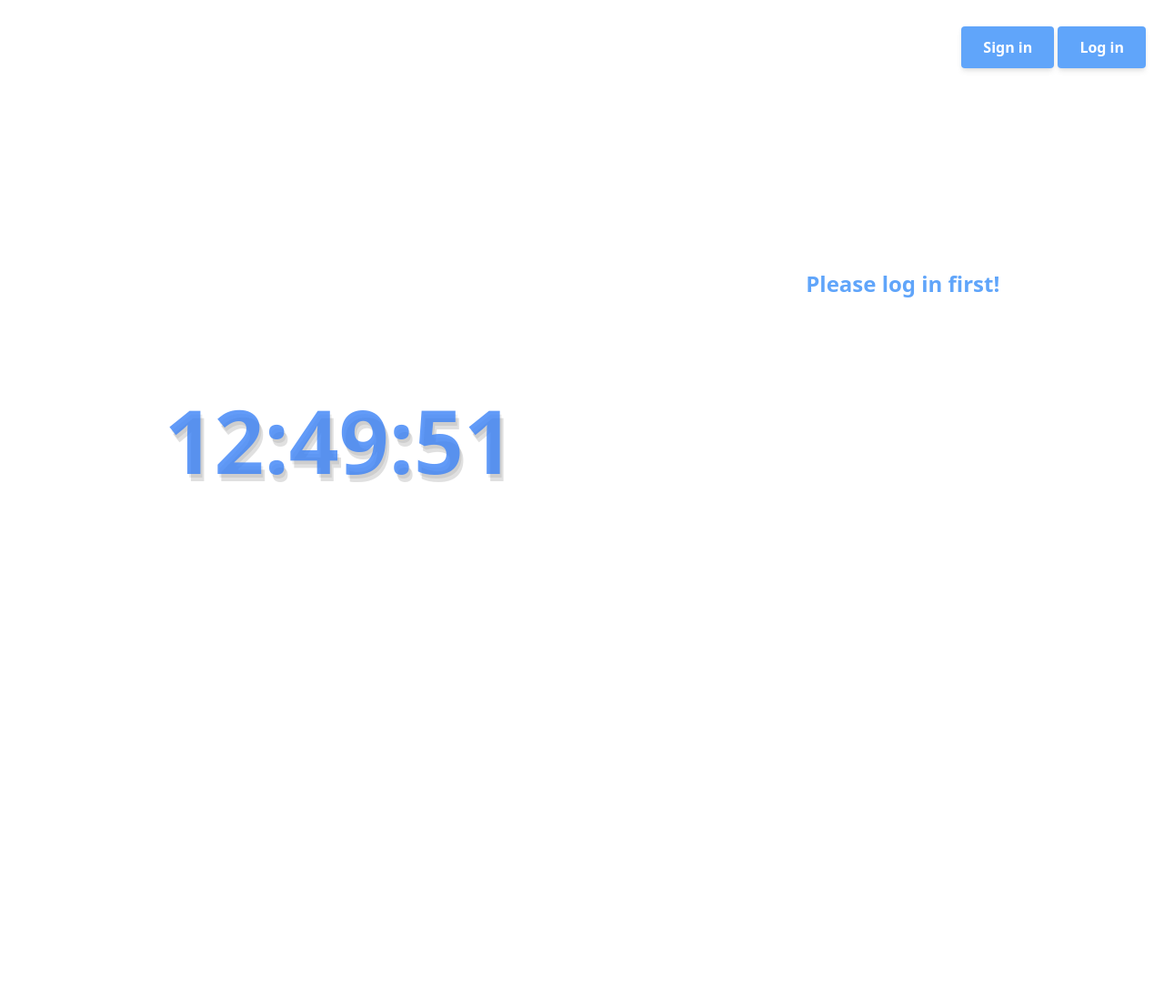
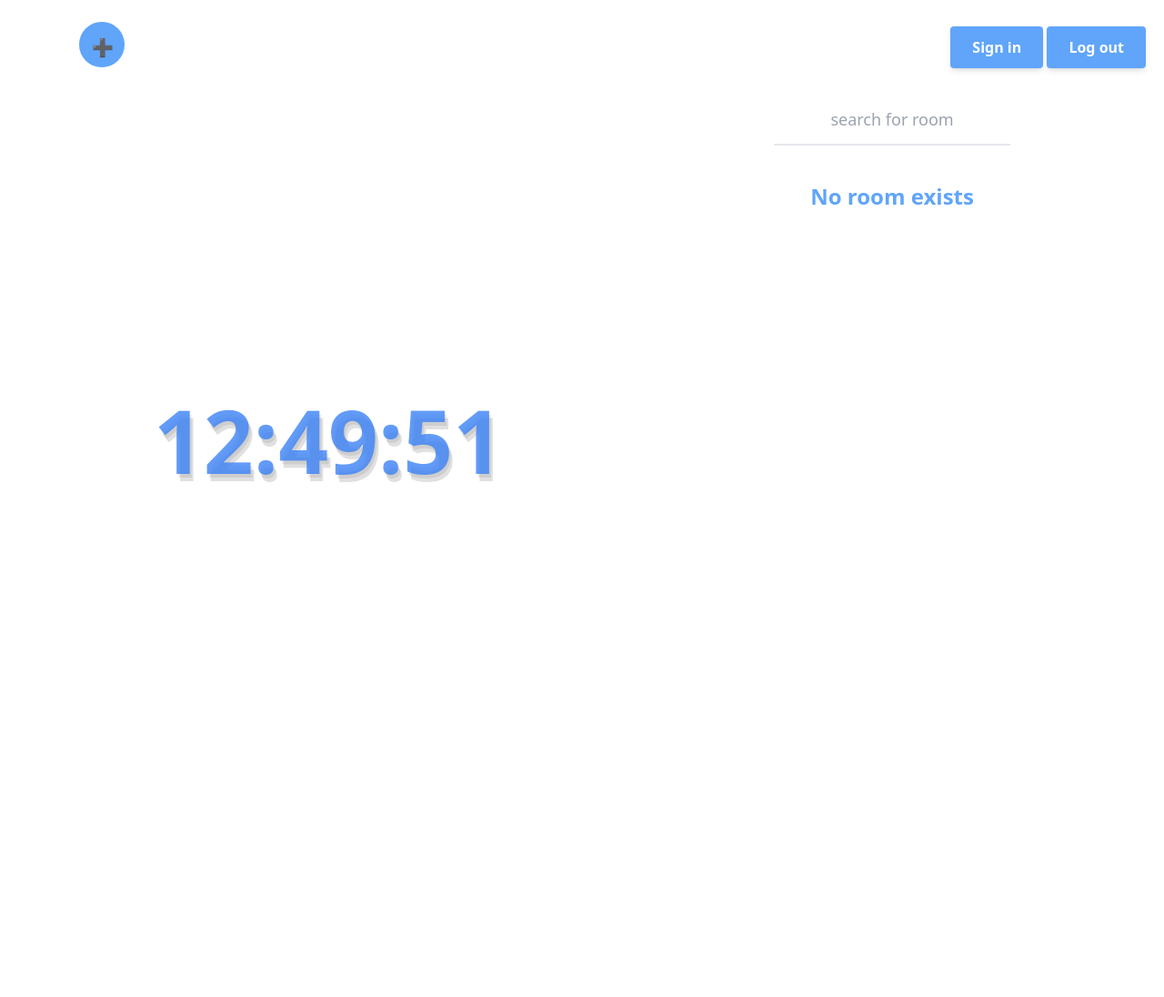
Before and after one commit to im-gnar/ShareToDolistProject, a Flask app: page / in a window 1280 px wide. Shown: the whole page at 91% size. After the commit the page ends 530 px from the top, so only its background shows below. Run offline with Flask 2, Linux system fonts and the light colour scheme; the visitor is signed in with stand-in values (Sample User, id 1); data that the repository does not hold is empty; some libraries are stand-ins or nearby versions.

Commit message:
fix: :fire: createRoom bug, createRoom btn position

```diff
--- a/ShareToDoList/main.py
+++ b/ShareToDoList/main.py
@@ -16,7 +16,7 @@ def mainpage():
         login = True
         return render_template("main.html", login=login, roomList=searchByWord(word))
     # create room
-    if roomtitle != None:
+    if roomtitle != '':
         login = True
         host = session['user']
         addRoom(host, roomtitle)
@@ -46,7 +46,7 @@ def loginpage():
                 break
             # login success
             else:
-                session['user'] = db[count]['NAME']
+                session['user'] = db[count]['ID']
                 login = True
                 return render_template("main.html", login=login, roomList=selectroom())
     return render_template("login.html", Error=Error)
@@ -101,8 +101,8 @@ def searchByWord(word):
 ########### connect DB
 todo_db = pymysql.connect(
     user='root',
-    passwd='jj123100!!',
-    # passwd='5180',
+    # passwd='jj123100!!',
+    passwd='5180',
     host='127.0.0.1',
     # host='mysql',
     db='todolist',
--- a/ShareToDoList/static/create.css
+++ b/ShareToDoList/static/create.css
@@ -1,8 +1,7 @@
+
 .js-form {
     text-align : center;
-    position: relative;
-    top: 15%;
-    left: 50%;
+    position: fixed;
     transform: translate(-50%);
     transition: all 1s;
     width: 50px;
--- a/ShareToDoList/templates/layout.html
+++ b/ShareToDoList/templates/layout.html
@@ -7,6 +7,8 @@
     <title>Welcome ToDo Application!</title>
   </head>
   <body>
+    {% block top %}
+    {% endblock top %}
     <div class="h-screen flex items-center flex-col mt-5 lg:mt-0" id="container">
       {% block content %}
 
--- a/ShareToDoList/templates/login.html
+++ b/ShareToDoList/templates/login.html
@@ -15,8 +15,8 @@
                     <p class="error"><strong>Error</strong>: {{Error}}</p>
                     {% endif %}
                     <div class="flex flex-col pt-4">
-                        <label for="email" class="text-xl font-semibold opacity-80">Email</label>
-                        <input type="email" id="inputID" name="id" required placeholder="your@email.com" class="shadow appearance-none border rounded w-full py-2 px-3 text-gray-700 mt-1 leading-tight focus:outline-none focus:shadow-outline focus:border-blue-400 transition-colors">
+                        <label for="name" class="text-xl font-semibold opacity-80">Name</label>
+                        <input type="name" id="inputID" name="id" required placeholder="name" class="shadow appearance-none border rounded w-full py-2 px-3 text-gray-700 mt-1 leading-tight focus:outline-none focus:shadow-outline focus:border-blue-400 transition-colors">
                     </div>
 
                     <div class="flex flex-col pt-4">
--- a/ShareToDoList/templates/main.html
+++ b/ShareToDoList/templates/main.html
@@ -1,7 +1,17 @@
 {% extends "layout.html" %}
+{% block top %}
+    {% if login %}
+    <form class="js-form top-6 left-28" method="post" action="/">
+            <input class="roomtitle" name="roomtitle" placeholder="create new room">
+            <button class="create create-after">➕</button>
+    </form>
+    {% endif %}
+{% endblock %}
 {% block content %}
     <link rel="stylesheet" href="../static/create.css">
     <link rel="stylesheet" type="text/css" href="../static/main.css">
+    <link rel="stylesheet" href="https://maxcdn.bootstrapcdn.com/font-awesome/4.5.0/css/font-awesome.min.css">
+
     <div class="w-full max-w-screen-mx flex flex-col px-5 py-5 items-center" id="header">
         <div class="ml-auto lg:mt-5" id="accout-button-group">
             <a class="bg-blue-400 py-3 px-6 rounded shadow-md text-white font-semibold hover:bg-blue-500 transition-colors" href="/signin">Sign in</a>
@@ -21,14 +31,6 @@
             </div>
         </div>
     <div class="flex-auto mt-10 h-full">
-
-        {% if login %}
-        <form class="js-form" method="post" action="/">
-                <input class="roomtitle" name="roomtitle" placeholder="create new room">
-                <button class="create create-after">➕</button>
-        </form>
-        {% endif %}
-
         <form method="post" action="/">
             <div>
                 {% if not login %}
@@ -82,4 +84,8 @@
     </div>
     <script type="text/javascript" src="../static/dist/bundle.js"></script>
     <script type="text/javascript" src="../static/js/pages/clock.js"></script>
+
+    <div class="modal">
+        <div class="modal_header"></div>
+    </div>
 {% endblock %}
```
